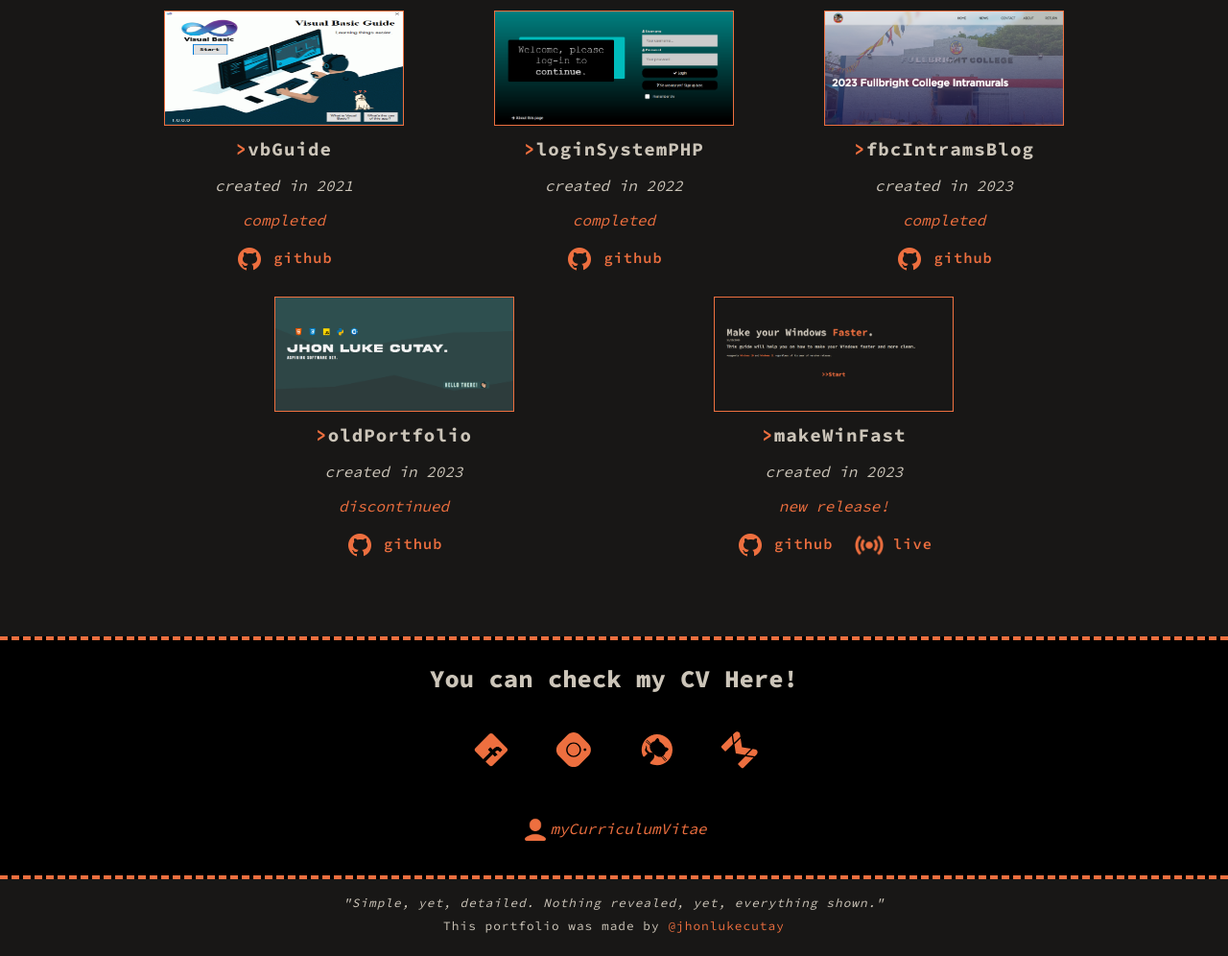
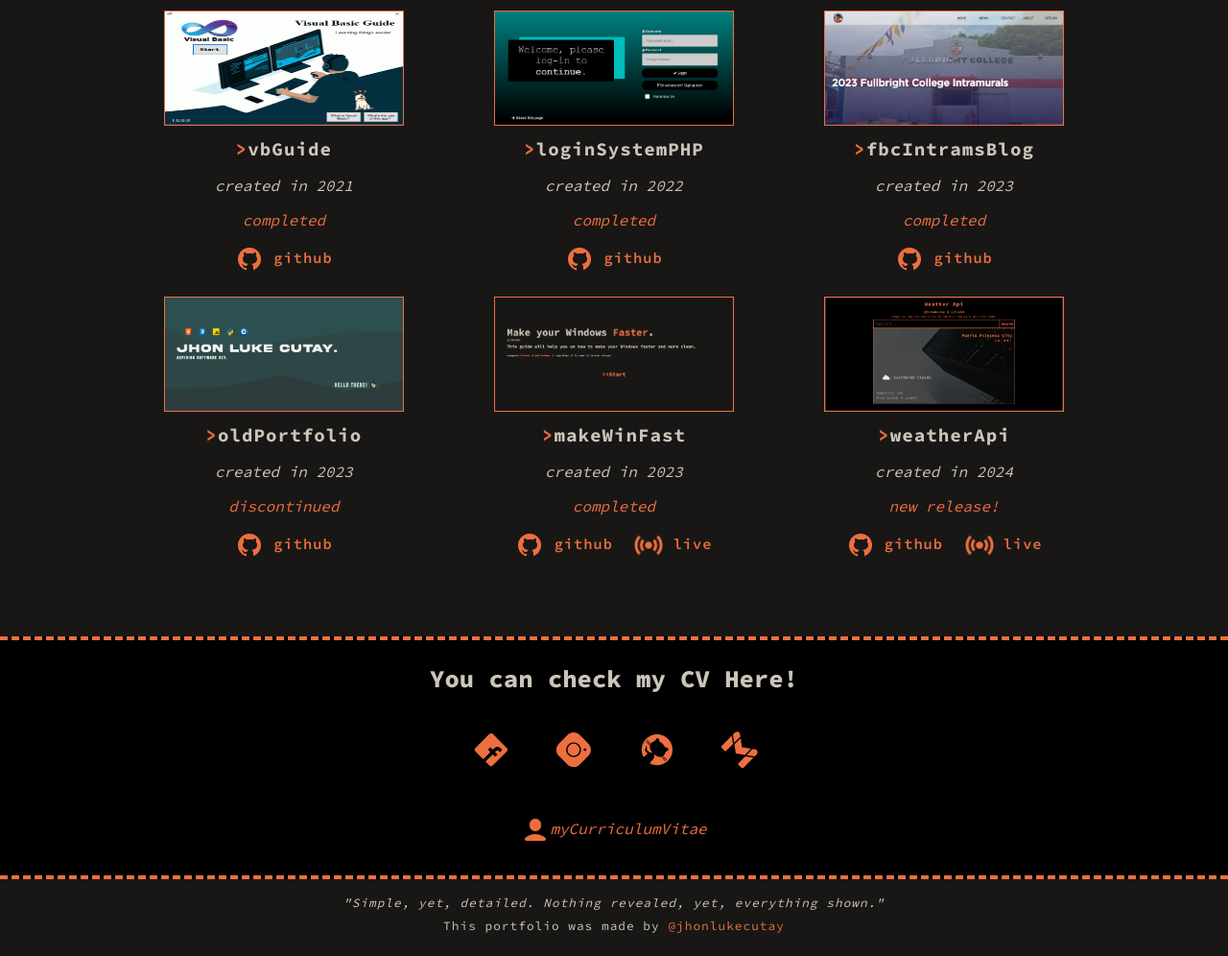
Before and after one commit to 0xJ410/portfolioold, a website: page index.html in a window 1280 px wide. Shown: the part 1737-2733 px from the top of the page at 96% size. Drawn offline with nearby package versions, Linux system fonts and the light colour scheme; a web font is replaced by a local one.

Commit message:
added project

```diff
--- a/index.html
+++ b/index.html
@@ -294,7 +294,7 @@
               <div class="projText">
               <h5><span class="color2F">></span>makeWinFast</h5>
               <p> created in 2023 </p>
-              <p><span class="color2F"">new release!</span></p>
+              <p><span class="color2F"">completed</span></p>
               </div>
 
             </div>
@@ -305,6 +305,32 @@
                 <span class="color2F">github</span>
               </a>
               <a href="https://jlc-makewinfast.vercel.app/" onclick='window.open("https://jlc-makewinfast.vercel.app/");return false;' onclick="event.preventDefault(); animateAndNavigate(this)">
+                <img id="pngIcon" src="img/icons/live.png">
+                <span class="color2F">live</span>
+              </a>
+
+            </div>
+          </div>
+
+
+          <div class="projTab">
+
+            <div class="projTitle">
+              <img src="img/proj/weatherapi.PNG">
+              <div class="projText">
+              <h5><span class="color2F">></span>weatherApi</h5>
+              <p> created in 2024 </p>
+              <p><span class="color2F"">new release!</span></p>
+              </div>
+
+            </div>
+
+            <div class="projLinks">
+              <a href="https://github.com/jhonlukecutay/makeWinFast" onclick='window.open("https://github.com/jhonlukecutay/weatherapi");return false;' onclick="event.preventDefault(); animateAndNavigate(this)">
+                <img id="pngIcon" src="img/icons/github.png">
+                <span class="color2F">github</span>
+              </a>
+              <a href="https://jlc-makewinfast.vercel.app/" onclick='window.open("https://jlc-weatherapi.vercel.app/");return false;' onclick="event.preventDefault(); animateAndNavigate(this)">
                 <img id="pngIcon" src="img/icons/live.png">
                 <span class="color2F">live</span>
               </a>
```
Also changed, not shown: img/proj/weatherapi.PNG (added).
